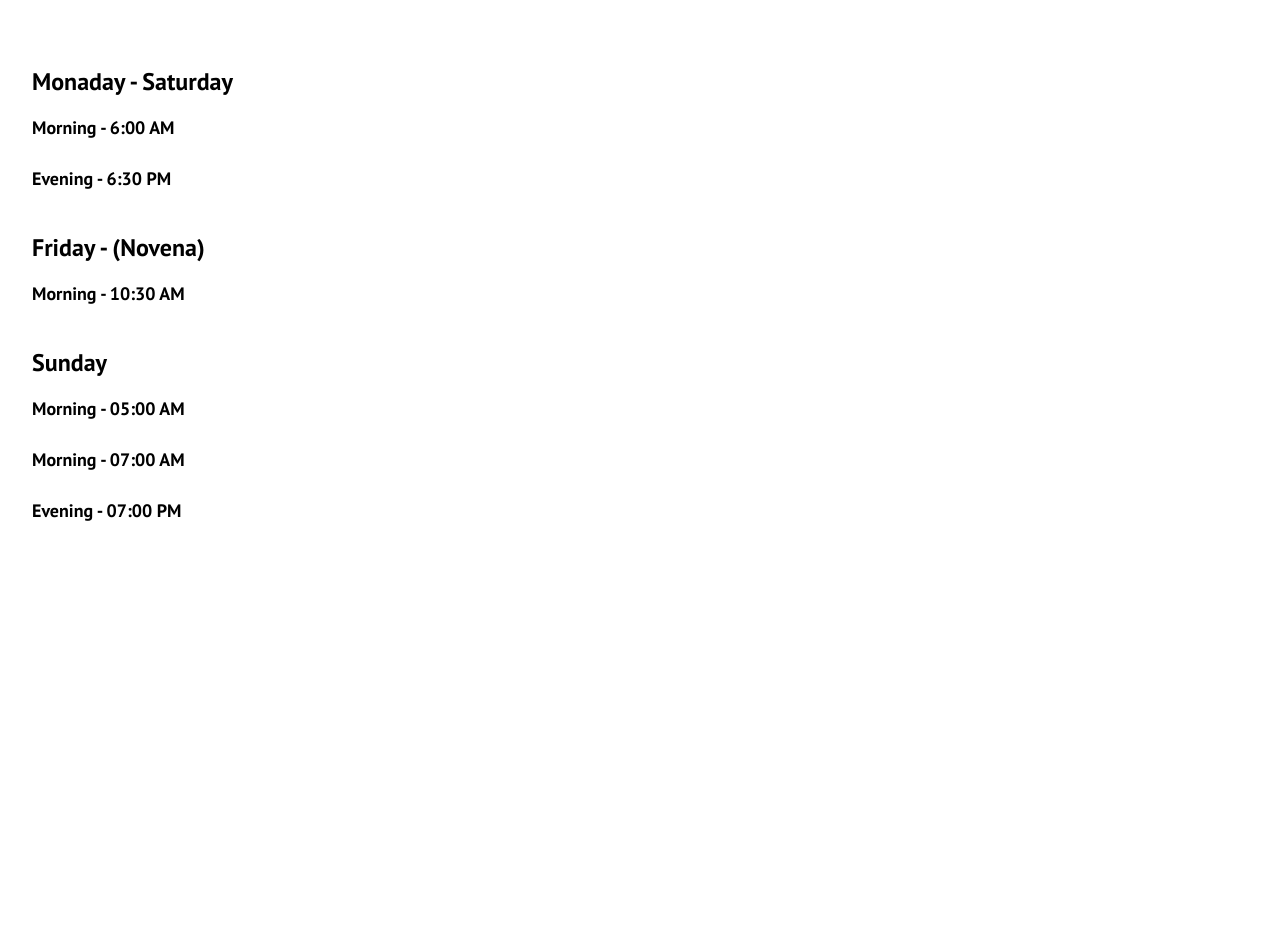
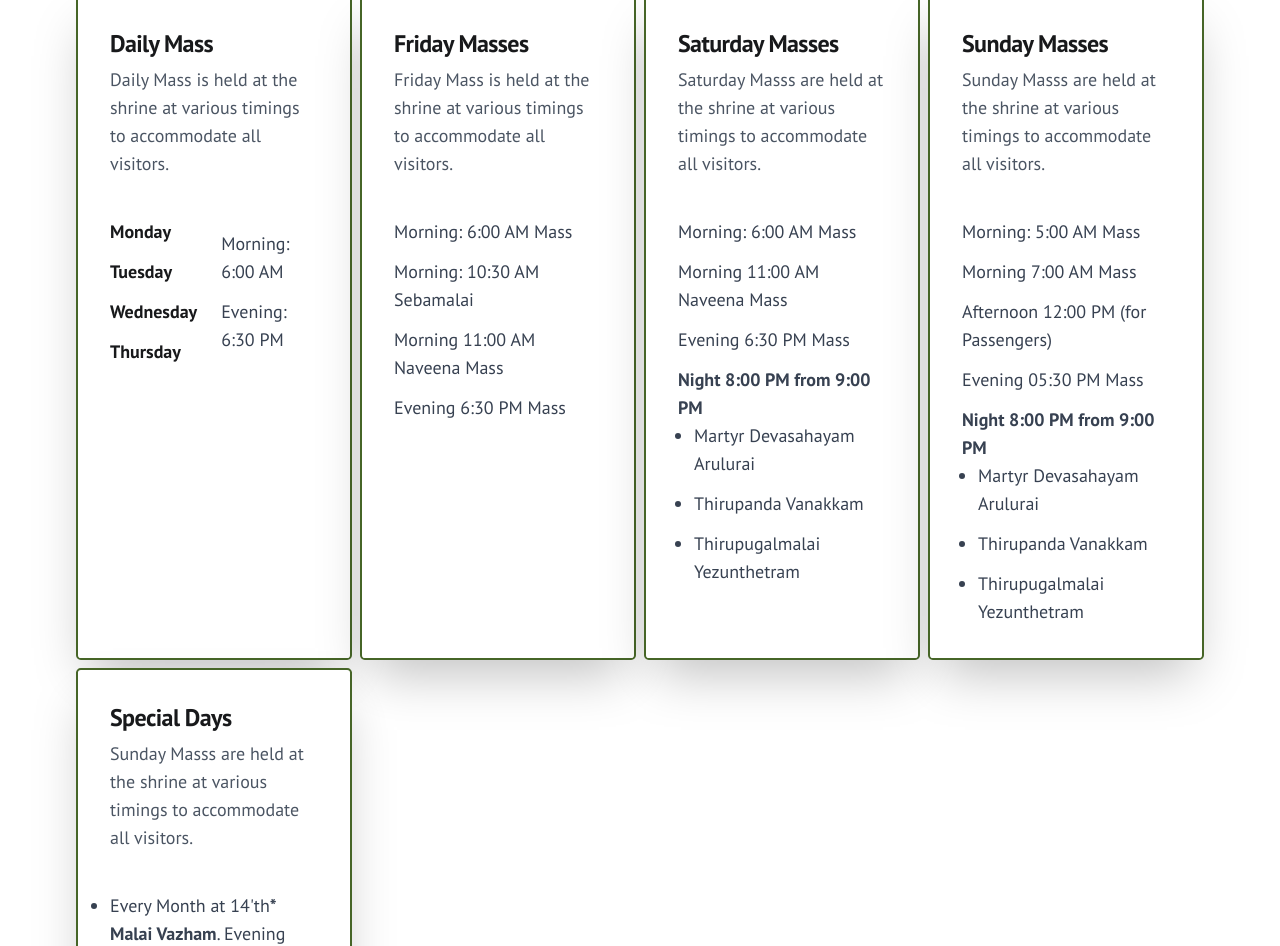
Before and after one commit to 0xrasla/devasahayam-mount, a React (Vite) app in the folder client/: page / in a window 1280 px wide. Shown: the part 1710-2656 px from the top of the page. Built offline with nearby package versions, Linux system fonts and the light colour scheme.

Commit message:
added final sections

```diff
--- a/client/src/components/masstimings.tsx
+++ b/client/src/components/masstimings.tsx
@@ -1,37 +1,82 @@
 import { Button } from "./ui/button";
+import {
+  Card,
+  CardContent,
+  CardDescription,
+  CardHeader,
+  CardTitle,
+} from "./ui/card";
 
 export default function MassTimings() {
-  const schedules = [
+  const massData = [
     {
-      day: "Monaday - Saturday",
-      masses: [
+      title: "Daily Mass",
+      description:
+        "Daily Mass is held at the shrine at various timings to accommodate all visitors.",
+      days: ["Monday", "Tuesday", "Wednesday", "Thursday"],
+      timings: ["Morning: 6:00 AM", "Evening: 6:30 PM"],
+    },
     {
-          time: "Morning - 6:00 AM",
-        },
-        { time: "Evening - 6:30 PM" },
+      title: "Friday Masses",
+      description:
+        "Friday Mass is held at the shrine at various timings to accommodate all visitors.",
+      timings: [
+        "Morning: 6:00 AM Mass",
+        "Morning: 10:30 AM Sebamalai",
+        "Morning 11:00 AM Naveena Mass",
+        "Evening 6:30 PM Mass",
       ],
     },
     {
-      day: "Friday - (Novena)",
-      masses: [{ time: "Morning - 10:30 AM" }],
+      title: "Saturday Masses",
+      description:
+        "Saturday Masses are held at the shrine at various timings to accommodate all visitors.",
+      timings: [
+        "Morning: 6:00 AM Mass",
+        "Morning 11:00 AM Naveena Mass",
+        "Evening 6:30 PM Mass",
+        "Night 8:00 PM from 9:00 PM",
+      ],
+      extraDetails: [
+        "Martyr Devasahayam Arulurai",
+        "Thirupanda Vanakkam",
+        "Thirupugalmalai Yezunthetram",
+      ],
     },
     {
-      day: "Sunday",
-      masses: [
-        { time: "Morning - 05:00 AM" },
-        {
-          time: "Morning - 07:00 AM",
+      title: "Sunday Masses",
+      description:
+        "Sunday Masses are held at the shrine at various timings to accommodate all visitors.",
+      timings: [
+        "Morning: 5:00 AM Mass",
+        "Morning 7:00 AM Mass",
+        "Afternoon 12:00 PM (for Passengers)",
+        "Evening 05:30 PM Mass",
+        "Night 8:00 PM from 9:00 PM",
+      ],
+      extraDetails: [
+        "Martyr Devasahayam Arulurai",
+        "Thirupanda Vanakkam",
+        "Thirupugalmalai Yezunthetram",
+      ],
     },
     {
-          time: "Evening - 07:00 PM",
-        },
+      title: "Special Days",
+      description:
+        "Special days Masses are held at the shrine at various timings to accommodate all visitors.",
+      specialEvents: [
+        "Every Month at 14'th * Malai Vazham. Evening 6:00 PM Mass",
+        "First Tuesday - Punitha Anthoniyar Savadi",
+        "First Wednesday - Old Church",
+        "First Friday - Martyr. Devasahayam Sathukkam",
+        "First Saturday - Siraichalai",
       ],
     },
   ];
 
   return (
-    <section id="masstimings" className="bg-white mx-auto">
-      <div className="p-6">
+    <section id="masstimings" className="bg-white mx-auto w-[99%] md:w-[90%]">
+      <div className="py-4 px-3">
         <h2 className="text-[26px] font-bold p-[0] text-maincol md:text-[30px]">
           Mass Timings
         </h2>
@@ -41,35 +86,139 @@ export default function MassTimings() {
             Join us for daily and special Masses at the shrine. Our Masses are
             held at various timings to accommodate all visitors.
           </p>
-          <div className="md:grid md:grid-cols-2 md:grid-rows-2 md:gap-4 h-full py-4">
-            <div className={`flex flex-col md:gap-6  h-full py-4 rounded-md`}>
-              <div className="md:p-2 flex flex-col gap-4 justify-between md:justify-start h-full">
-                <h4 className="p-0 pb-2 font-bold text-[16px] md:text-[20px] text-black"></h4>
-                <div className="flex flex-col gap-2 md:gap-6">
-                  {schedules.map((schedule, index) => {
-                    return (
-                      <div key={schedule.day}>
-                        <h3 className="font-bold text-black text-2xl">
-                          {schedule.day}
-                        </h3>
 
-                        {
-                          <div className="flex flex-col gap-6   h-full py-4 ">
-                            {schedule.masses.map((mass, massIndex) => (
-                              <div key={massIndex}>
-                                <p className="font-bold text-black md:text-[18px]">
-                                  {mass.time}
-                                </p>
+          <div className="grid grid-cols-1 md:grid-cols-2 lg:grid-cols-4 gap-2">
+            <Card className="bg-white p-2 shadow-2xl rounded-lg border-2 border-maincol">
+              <CardHeader>
+                <CardTitle className="text-2xl font-semibold">
+                  Daily Mass
+                </CardTitle>
+                <CardDescription className="text-lg text-gray-600">
+                  Daily Mass is held at the shrine at various timings to
+                  accommodate all visitors.
+                </CardDescription>
+              </CardHeader>
+
+              <CardContent className="flex gap-6 items-start mt-4">
+                <div className="flex flex-col gap-3 text-lg font-bold">
+                  <p>Monday</p>
+                  <p>Tuesday</p>
+                  <p>Wednesday</p>
+                  <p>Thursday</p>
                 </div>
-                            ))}
+
+                <div className="flex flex-col gap-3 text-lg font-medium text-gray-700 self-center">
+                  <p>Morning: 6:00 AM</p>
+                  <p>Evening: 6:30 PM</p>
                 </div>
-                        }
+              </CardContent>
+            </Card>
+
+            <Card className="bg-white p-2 shadow-2xl rounded-lg border-2 border-maincol">
+              <CardHeader>
+                <CardTitle className="text-2xl font-semibold">
+                  Friday Masses
+                </CardTitle>
+                <CardDescription className="text-lg text-gray-600">
+                  Friday Mass is held at the shrine at various timings to
+                  accommodate all visitors.
+                </CardDescription>
+              </CardHeader>
+
+              <CardContent className="flex gap-6 items-start mt-4">
+                <div className="flex flex-col gap-3 text-lg font-medium text-gray-700 self-center">
+                  <p>Morning: 6:00 AM Mass</p>
+                  <p>Morning: 10:30 AM Sebamalai</p>
+                  <p>Morning 11:00 AM Naveena Mass</p>
+                  <p>Evening 6:30 PM Mass</p>
                 </div>
-                    );
-                  })}
+              </CardContent>
+            </Card>
+            <Card className="bg-white p-2 shadow-2xl rounded-lg border-2 border-maincol">
+              <CardHeader>
+                <CardTitle className="text-2xl font-semibold">
+                  Saturday Masses
+                </CardTitle>
+                <CardDescription className="text-lg text-gray-600">
+                  Saturday Masss are held at the shrine at various timings to
+                  accommodate all visitors.
+                </CardDescription>
+              </CardHeader>
+
+              <CardContent className="flex gap-6 items-start mt-4">
+                <div className="flex flex-col gap-3 text-lg font-medium text-gray-700 self-center">
+                  <p>Morning: 6:00 AM Mass</p>
+                  <p>Morning 11:00 AM Naveena Mass</p>
+                  <p>Evening 6:30 PM Mass</p>
+
+                  <div>
+                    <b className="font-bold">Night 8:00 PM from 9:00 PM</b>
+                    <ol className="px-4 list-disc space-y-3">
+                      <li>Martyr Devasahayam Arulurai</li>
+                      <li>Thirupanda Vanakkam</li>
+                      <li>Thirupugalmalai Yezunthetram</li>
+                    </ol>
                   </div>
                 </div>
+              </CardContent>
+            </Card>
+
+            <Card className="bg-white p-2 shadow-2xl rounded-lg border-2 border-maincol">
+              <CardHeader>
+                <CardTitle className="text-2xl font-semibold">
+                  Sunday Masses
+                </CardTitle>
+                <CardDescription className="text-lg text-gray-600">
+                  Sunday Masss are held at the shrine at various timings to
+                  accommodate all visitors.
+                </CardDescription>
+              </CardHeader>
+
+              <CardContent className="flex gap-6 items-start mt-4">
+                <div className="flex flex-col gap-3 text-lg font-medium text-gray-700 self-center">
+                  <p>Morning: 5:00 AM Mass</p>
+                  <p>Morning 7:00 AM Mass</p>
+                  <p>Afternoon 12:00 PM (for Passengers)</p>
+                  <p>Evening 05:30 PM Mass</p>
+
+                  <div>
+                    <b className="font-bold">Night 8:00 PM from 9:00 PM</b>
+                    <ol className="px-4 list-disc space-y-3">
+                      <li>Martyr Devasahayam Arulurai</li>
+                      <li>Thirupanda Vanakkam</li>
+                      <li>Thirupugalmalai Yezunthetram</li>
+                    </ol>
                   </div>
+                </div>
+              </CardContent>
+            </Card>
+
+            <Card className="bg-white p-2 shadow-2xl rounded-lg border-2 border-maincol">
+              <CardHeader>
+                <CardTitle className="text-2xl font-semibold">
+                  Special Days
+                </CardTitle>
+                <CardDescription className="text-lg text-gray-600">
+                  Sunday Masss are held at the shrine at various timings to
+                  accommodate all visitors.
+                </CardDescription>
+              </CardHeader>
+
+              <CardContent className="flex gap-6 items-start mt-4">
+                <div className="flex flex-col gap-3 text-lg font-medium text-gray-700 self-center">
+                  <ul className="list-disc space-y-3">
+                    <li>
+                      Every Month at 14'th
+                      <b>* Malai Vazham</b>. Evening 6:00 PM Mass
+                    </li>
+                    <li>First Tuesday - Punitha Anthoniyar Savadi</li>
+                    <li>First Wednesday - Old Church</li>
+                    <li>First Friday - Martyr. Devasahayam Sathukkam</li>
+                    <li>First Saturday - Siraichalai</li>
+                  </ul>
+                </div>
+              </CardContent>
+            </Card>
           </div>
 
           <Button
@@ -79,7 +228,7 @@ export default function MassTimings() {
                 "_blank"
               );
             }}
-            className="capitalize font-bold text-start h-[42px] w-[116px] bg-accent hover:bg-accent text-[16px] rounded-lg"
+            className="capitalize mt-4 font-bold text-start h-[42px] w-[116px] bg-accent hover:bg-accent text-[16px] rounded-lg"
           >
             Book a Mass
           </Button>
--- a/client/src/routes/index.tsx
+++ b/client/src/routes/index.tsx
@@ -1,7 +1,7 @@
 import Address from "@/components/address";
-import { FathersSection } from "@/components/fathers-section";
 import Gallery from "@/components/gallery";
 import Hero from "@/components/hero";
+import { FathersSection } from "@/components/management";
 import MassTimings from "@/components/masstimings";
 import SecondDesign from "@/components/secondsection";
 import Footer from "@/components/ui/footer/footer";
```
Also changed, not shown: client/src/components/management.tsx (renamed from client/src/components/fathers-section.tsx, +8 -10 lines), client/src/components/navbar.tsx (+9 -5 lines), client/src/routes/gallery.tsx (+103 -35 lines). Lines whose indentation alone changed are shown as unchanged.
